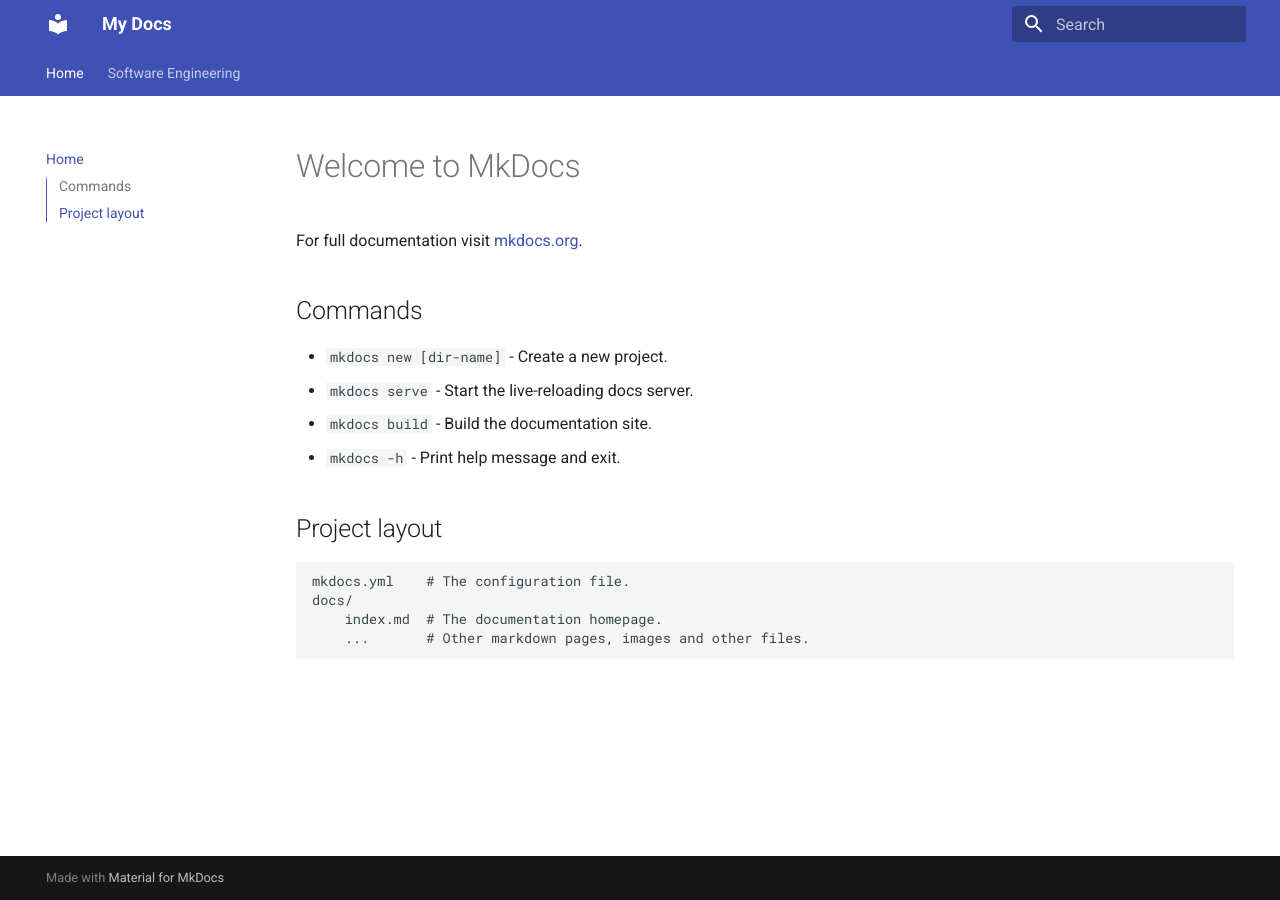
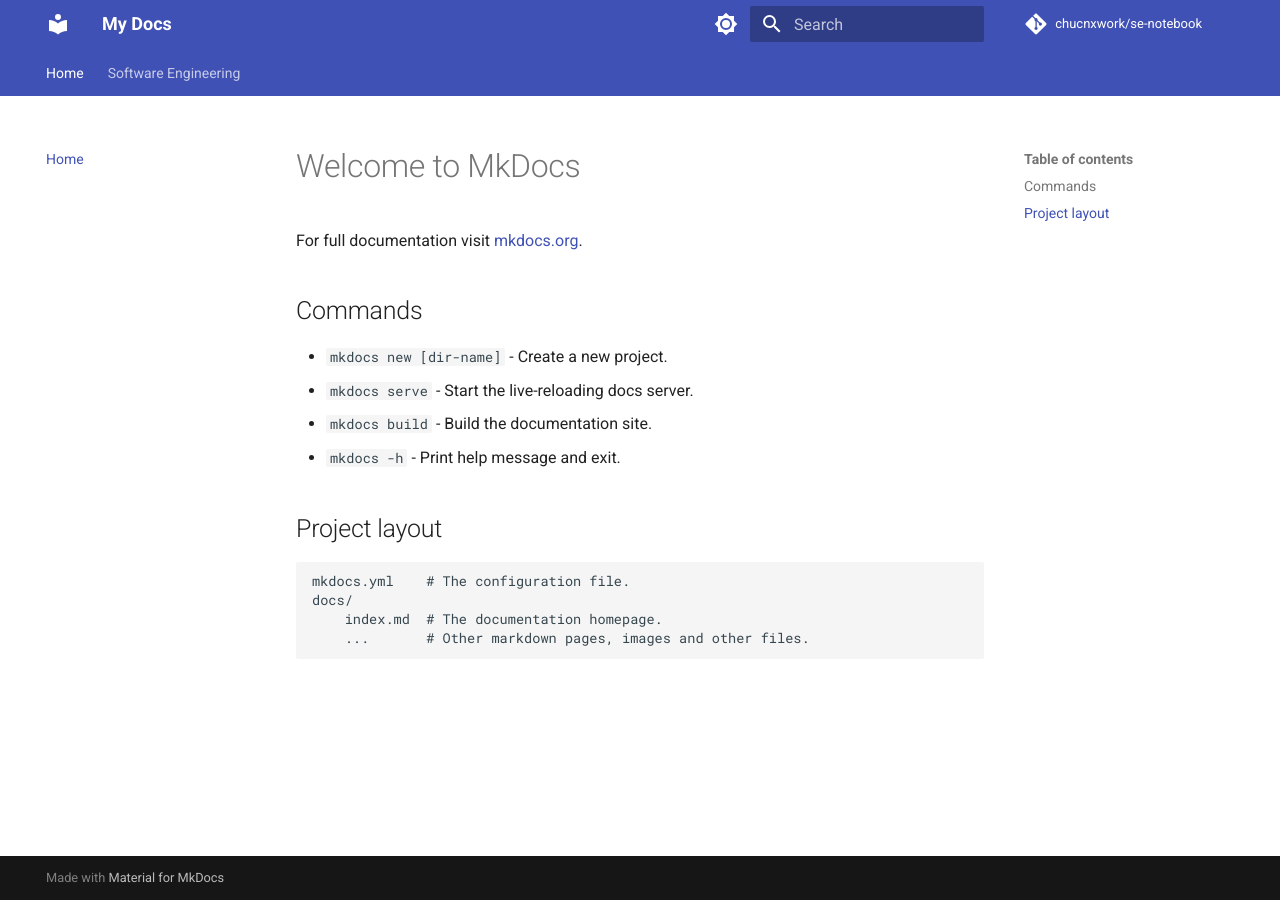
Before and after one commit to chucnxwork/se-notebook, an MkDocs documentation site: the page built from docs/index.md, in a window 1280 px wide. Built offline with MkDocs 1.6.1 and Material for MkDocs 9.7.7, drawn with Linux system fonts in a browser that asks for light colours; comment, search, counter and statistics services are not loaded.

Commit message:
Add switch light mode/dark mode

```diff
--- a/mkdocs.yml
+++ b/mkdocs.yml
@@ -1,11 +1,29 @@
 site_name: My Docs
+
+# Repository
+repo_name: chucnxwork/se-notebook
+repo_url: https://github.com/chucnxwork/se-notebook
+
 theme:
   name: material
   features:
     - navigation.tabs
+    - navigation.top
     - navigation.tracking
     - toc.follow
-    - toc.integrate
+  palette:
+    - scheme: default
+      primary: indigo
+      accent: indigo
+      toggle:
+        icon: material/brightness-7
+        name: Switch to dark mode
+    - scheme: slate
+      primary: indigo
+      accent: indigo
+      toggle:
+        icon: material/brightness-4
+        name: Switch to light mode
 
 # Page tree
 nav:
```
